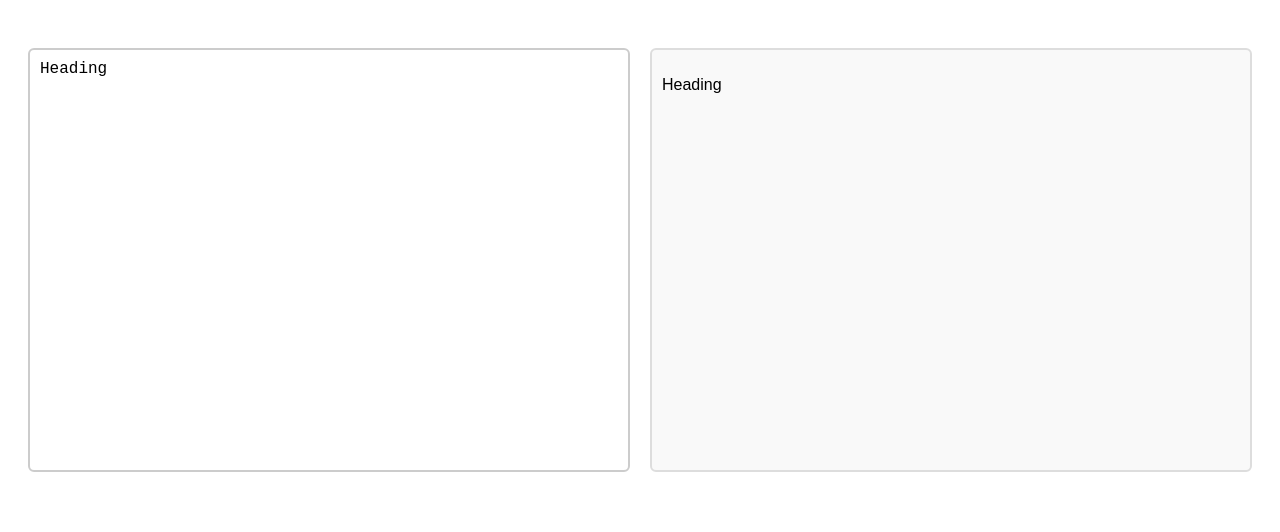
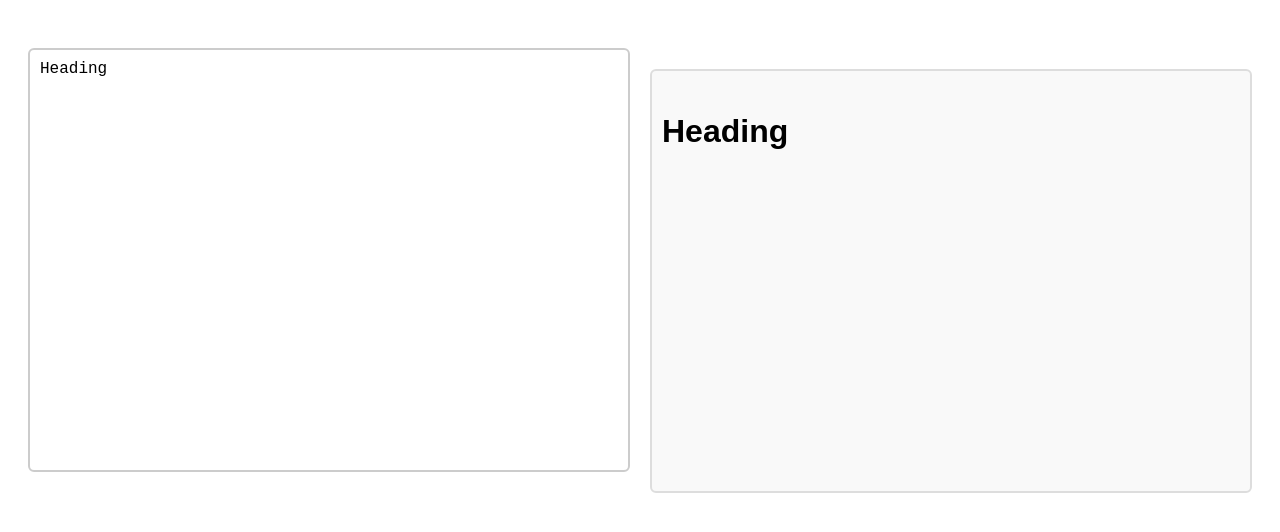
Before and after one commit to acciojob/markdown-swathigopavarapu, a React app: page / in a window 1280 px wide. Shown: the top 532 px of the page. Built offline with nearby package versions, Linux system fonts and the light colour scheme.

Commit message:
initial commit - markdown

```diff
--- a/src/components/MarkdownEditor.js
+++ b/src/components/MarkdownEditor.js
@@ -12,9 +12,9 @@ function MarkdownEditor() {
         onChange={(e) => setMarkdown(e.target.value)}
         placeholder="Write your Markdown here..."
       />
-      <div className="preview">
+      <h1 className="preview">
         <ReactMarkdown>{markdown}</ReactMarkdown>
-      </div>
+      </h1>
     </div>
   );
 }
```
